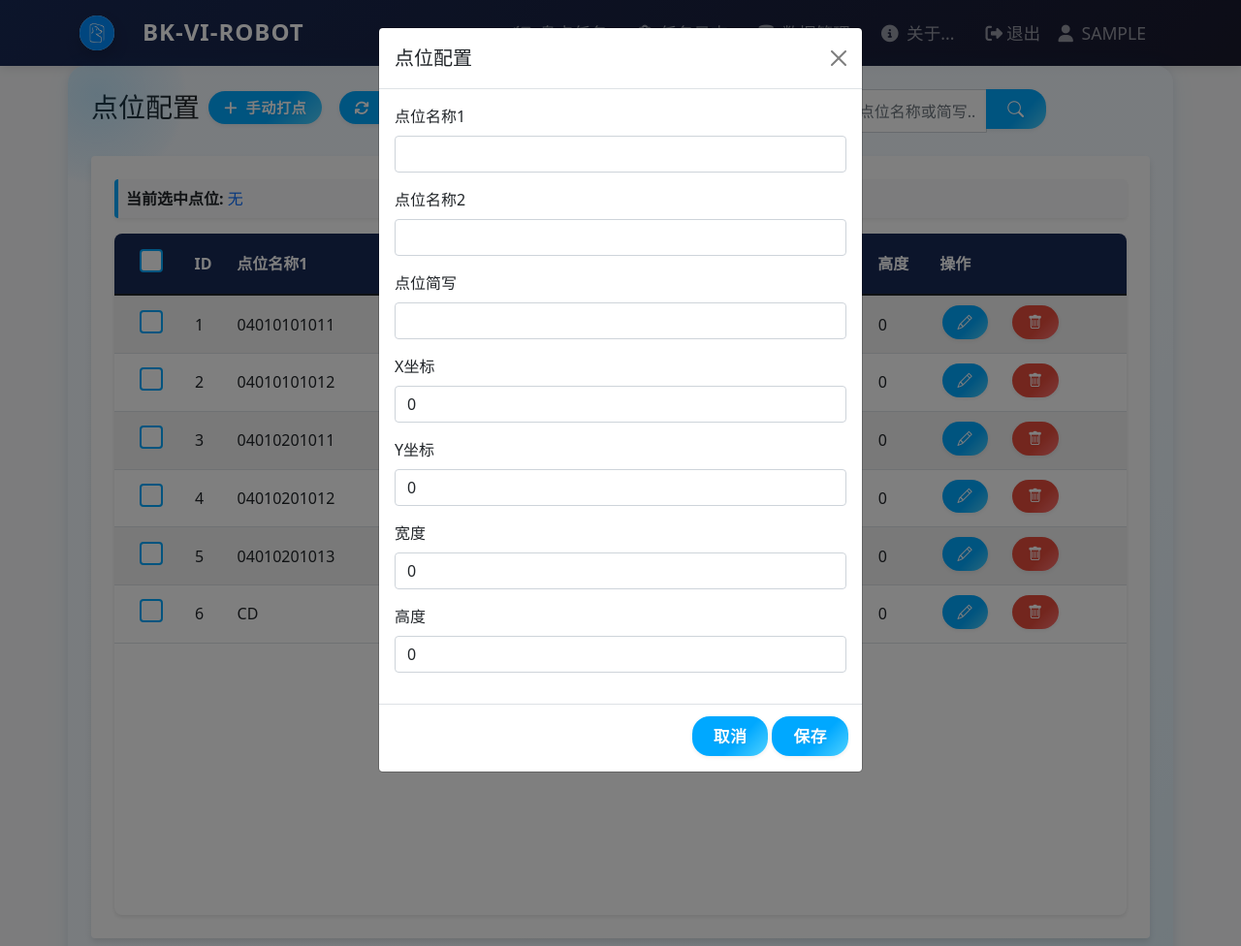
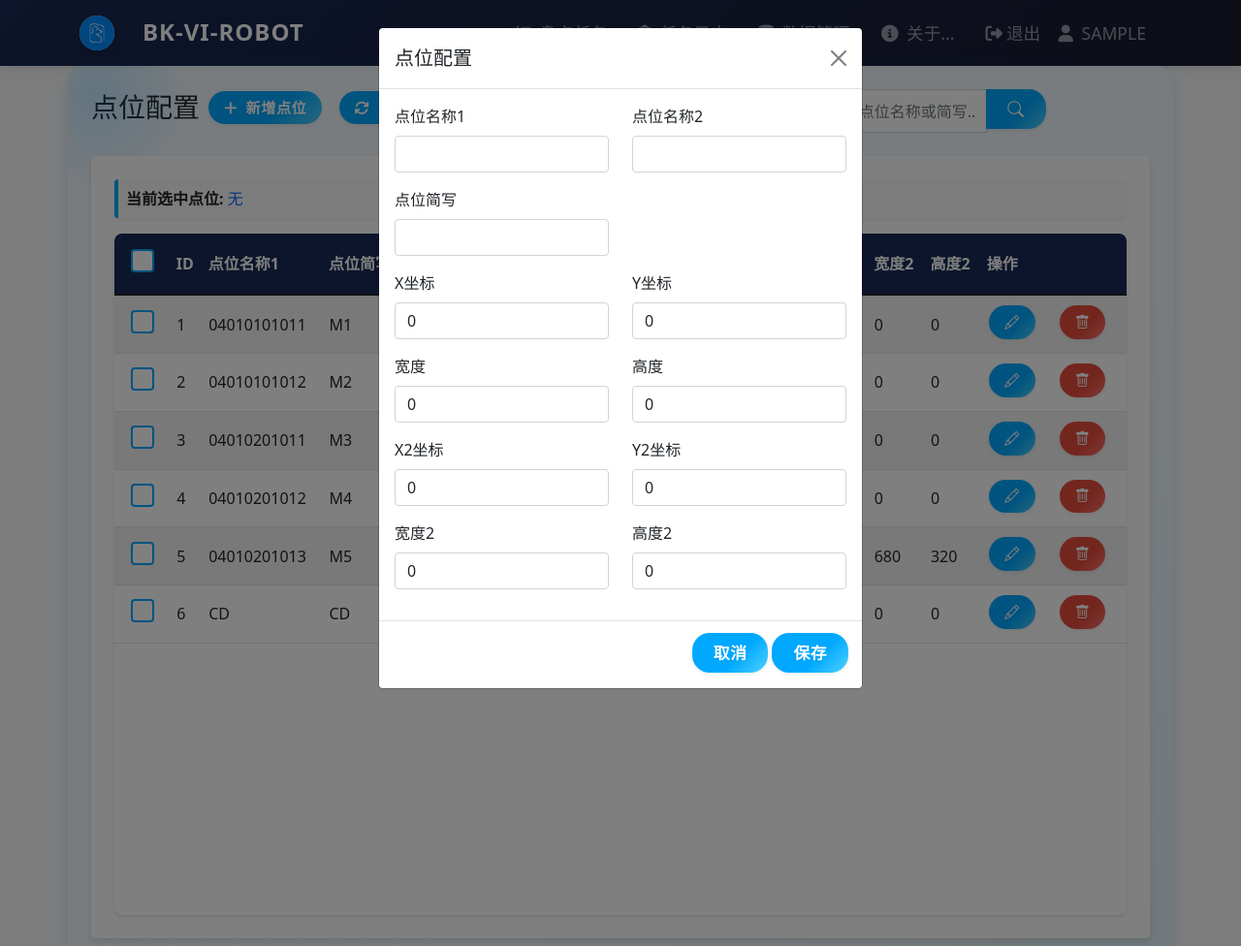
Before and after one commit to kzeng/bk-robot, a Flask app: page /marker-config in a window 1280 px wide, after a click on "新增点位". Shown: the whole page at 97% size. Run offline with Flask 3, Linux system fonts and the light colour scheme; the visitor is signed in with stand-in values (Sample User, id 1); some libraries are stand-ins or nearby versions.

Commit message:
feat: Add additional fields (x2, y2, w2, h2) to MarkerConfig model and update related API and UI

```diff
--- a/app/models.py
+++ b/app/models.py
@@ -41,6 +41,10 @@ class MarkerConfig(db.Model):
     y = db.Column(db.Integer, default=0)
     w = db.Column(db.Integer, default=0)
     h = db.Column(db.Integer, default=0)
+    x2 = db.Column(db.Integer, default=0)
+    y2 = db.Column(db.Integer, default=0)
+    w2 = db.Column(db.Integer, default=0)
+    h2 = db.Column(db.Integer, default=0)
 
     def __repr__(self):
         return f'<MarkerConfig {self.mid}>'
--- a/app/routes1.py
+++ b/app/routes1.py
@@ -647,7 +647,11 @@ def api_marker_configs():
             'x': c.x,
             'y': c.y,
             'w': c.w,
-            'h': c.h
+            'h': c.h,
+            'x2': c.x2,
+            'y2': c.y2,
+            'w2': c.w2,
+            'h2': c.h2
         } for c in configs])
 
     data = request.json
@@ -658,7 +662,11 @@ def api_marker_configs():
         x=data['x'],
         y=data['y'],
         w=data['w'],
-        h=data['h']
+        h=data['h'],
+        x2=data.get('x2', 0),
+        y2=data.get('y2', 0),
+        w2=data.get('w2', 0),
+        h2=data.get('h2', 0)
     )
     try:
         db.session.add(config)
@@ -695,6 +703,10 @@ def api_marker_config(id):
         config.y = data['y']
         config.w = data['w']
         config.h = data['h']
+        config.x2 = data.get('x2', 0)
+        config.y2 = data.get('y2', 0)
+        config.w2 = data.get('w2', 0)
+        config.h2 = data.get('h2', 0)
         db.session.commit()
         return jsonify({
             'id': config.id,
@@ -783,7 +795,11 @@ def sync_marker_configs():
                     x=0,
                     y=0,
                     w=0,
-                    h=0
+                    h=0,
+                    x2=0,
+                    y2=0,
+                    w2=0,
+                    h2=0
                 )
                 db.session.add(config)
 
@@ -807,6 +823,8 @@ def sync_marker_configs():
 
 @bp1.route('/api/photos/crop', methods=['POST'])
 def crop_images():
+    USE_MID2 = False
+
     try:
         logger.info("开始处理裁剪请求")
         data = request.get_json()
@@ -854,6 +872,7 @@ def crop_images():
                 # 查询marker_config表获取裁剪参数
                 marker_config = MarkerConfig.query.filter_by(mid=marker_id).first()
                 if marker_config == None:
+                    USE_MID2 = True
                     marker_config = MarkerConfig.query.filter_by(mid2=marker_id).first()
 
                 if not marker_config:
@@ -872,20 +891,35 @@ def crop_images():
                     logger.info(f"开始处理图片: {img_path}")
                     img = Image.open(img_path)
 
-                    # 如果x,y,w,h都为0，则跳过裁剪但仍然保存新文件
-                    if marker_config.x == 0 and marker_config.y == 0 and \
-                       marker_config.w == 0 and marker_config.h == 0:
-                        logger.info(f"配置参数全为0，跳过裁剪: {marker_id}")
-                        new_img = img
+                    if USE_MID2:
+                        if marker_config.x2 == 0 and marker_config.y2 == 0 and \
+                        marker_config.w2 == 0 and marker_config.h2 == 0:
+                            logger.info(f"配置参数全为0，跳过裁剪: {marker_id}")
+                            new_img = img
+                        else:
+                            # 执行裁剪
+                            logger.info(f"裁剪参数: x2={marker_config.x2}, y2={marker_config.y2}, w2={marker_config.w2}, h={marker_config.h2}")
+                            new_img = img.crop((
+                                marker_config.x2,  # 左
+                                marker_config.y2,  # 上
+                                marker_config.x2 + marker_config.w2,  # 右
+                                marker_config.y2 + marker_config.h2   # 下
+                            ))
                     else:
-                        # 执行裁剪
-                        logger.info(f"裁剪参数: x={marker_config.x}, y={marker_config.y}, w={marker_config.w}, h={marker_config.h}")
-                        new_img = img.crop((
-                            marker_config.x,  # 左
-                            marker_config.y,  # 上
-                            marker_config.x + marker_config.w,  # 右
-                            marker_config.y + marker_config.h   # 下
-                        ))
+                        # 如果x,y,w,h都为0，则跳过裁剪但仍然保存新文件
+                        if marker_config.x == 0 and marker_config.y == 0 and \
+                        marker_config.w == 0 and marker_config.h == 0:
+                            logger.info(f"配置参数全为0，跳过裁剪: {marker_id}")
+                            new_img = img
+                        else:
+                            # 执行裁剪
+                            logger.info(f"裁剪参数: x={marker_config.x}, y={marker_config.y}, w={marker_config.w}, h={marker_config.h}")
+                            new_img = img.crop((
+                                marker_config.x,  # 左
+                                marker_config.y,  # 上
+                                marker_config.x + marker_config.w,  # 右
+                                marker_config.y + marker_config.h   # 下
+                            ))
 
                     # 生成新的文件名
                     base_name = os.path.splitext(filename)[0]
--- a/app/static/js/marker-config.js
+++ b/app/static/js/marker-config.js
@@ -172,12 +172,18 @@ function loadMarkerConfigs() {
                     <td><input type="checkbox" class="marker-checkbox" data-marker-short="${config.mid_short}"></td>
                     <td>${config.id}</td>
                     <td>${config.mid}</td>
-                    <td>${config.mid2 || ''}</td>
+
                     <td>${config.mid_short}</td>
                     <td>${config.x}</td>
                     <td>${config.y}</td>
                     <td>${config.w}</td>
                     <td>${config.h}</td>
+
+                    <td>${config.mid2 || ''}</td>
+                    <td>${config.x2}</td>
+                    <td>${config.y2}</td>
+                    <td>${config.w2}</td>
+                    <td>${config.h2}</td>
                     <td>
                         <button class="btn btn-sm btn-primary" onclick="editMarkerConfig(${JSON.stringify(config).replace(/"/g, '&quot;')})">
                             <i class="bi bi-pencil"></i>
@@ -206,6 +212,10 @@ function editMarkerConfig(config) {
     document.getElementById('y').value = config.y;
     document.getElementById('w').value = config.w;
     document.getElementById('h').value = config.h;
+    document.getElementById('x2').value = config.x2 || 0;
+    document.getElementById('y2').value = config.y2 || 0;
+    document.getElementById('w2').value = config.w2 || 0;
+    document.getElementById('h2').value = config.h2 || 0;
 
     document.getElementById('markerConfigModalLabel').textContent = '编辑点位';
     const modal = new bootstrap.Modal(document.getElementById('markerConfigModal'));
@@ -227,7 +237,11 @@ function saveMarkerConfig() {
         x: parseInt(document.getElementById('x').value),
         y: parseInt(document.getElementById('y').value),
         w: parseInt(document.getElementById('w').value),
-        h: parseInt(document.getElementById('h').value)
+        h: parseInt(document.getElementById('h').value),
+        x2: parseInt(document.getElementById('x2').value),
+        y2: parseInt(document.getElementById('y2').value),
+        w2: parseInt(document.getElementById('w2').value),
+        h2: parseInt(document.getElementById('h2').value)
     };
 
     const url = id ? `/api/marker-config/${id}` : '/api/marker-config';
--- a/app/templates/marker_config.html
+++ b/app/templates/marker_config.html
@@ -162,7 +162,7 @@
 <div class="container mt-4">
     <h3 class="mb-4">点位配置
         <button type="button" class="btn btn-primary btn-sm me-2" data-bs-toggle="modal" data-bs-target="#markerConfigModal">
-              <i class="fas fa-plus me-1"></i> 手动打点
+              <i class="fas fa-plus me-1"></i> 新增点位
         </button>
         <button type="button" class="btn btn-success btn-sm me-2" id="syncMarkersButton">
               <i class="fas fa-sync me-1"></i> 同步机器人点位
@@ -196,12 +196,18 @@
                                 <th><input type="checkbox" id="selectAllCheckbox"></th>
                                 <th>ID</th>
                                 <th>点位名称1</th>
-                                <th>点位名称2</th>
+
                                 <th>点位简写</th>
                                 <th>X坐标</th>
                                 <th>Y坐标</th>
                                 <th>宽度</th>
                                 <th>高度</th>
+
+                                <th>点位名称2</th>
+                                <th>X2坐标</th>
+                                <th>Y2坐标</th>
+                                <th>宽度2</th>
+                                <th>高度2</th>
                                 <th>操作</th>
                             </tr>
                         </thead>
@@ -226,33 +232,61 @@
             <div class="modal-body">
                 <form id="markerConfigForm">
                     <input type="hidden" id="configId">
-                    <div class="mb-3">
+                    <div class="row mb-3">
+                        <div class="col-md-6">
                             <label for="mid" class="form-label">点位名称1</label>
                             <input type="text" class="form-control" id="mid" required>
                         </div>
-                    <div class="mb-3">
+                        <div class="col-md-6">
                             <label for="mid2" class="form-label">点位名称2</label>
                             <input type="text" class="form-control" id="mid2">
                         </div>
-                    <div class="mb-3">
+                    </div>
+                    <div class="row mb-3">
+                        <div class="col-md-6">
                             <label for="midShort" class="form-label">点位简写</label>
                             <input type="text" class="form-control" id="midShort" required>
                         </div>
-                    <div class="mb-3">
+                    </div>
+                    <div class="row mb-3">
+                        <div class="col-md-6">
                             <label for="x" class="form-label">X坐标</label>
                             <input type="number" class="form-control" id="x" value="0" required>
                         </div>
-                    <div class="mb-3">
+                        <div class="col-md-6">
                             <label for="y" class="form-label">Y坐标</label>
                             <input type="number" class="form-control" id="y" value="0" required>
                         </div>
-                    <div class="mb-3">
+                    </div>
+                    <div class="row mb-3">
+                        <div class="col-md-6">
                             <label for="w" class="form-label">宽度</label>
                             <input type="number" class="form-control" id="w" value="0" required>
                         </div>
-                    <div class="mb-3">
+                        <div class="col-md-6">
                             <label for="h" class="form-label">高度</label>
                             <input type="number" class="form-control" id="h" value="0" required>
+                        </div>
+                    </div>
+                    <div class="row mb-3">
+                        <div class="col-md-6">
+                            <label for="x2" class="form-label">X2坐标</label>
+                            <input type="number" class="form-control" id="x2" value="0" required>
+                        </div>
+                        <div class="col-md-6">
+                            <label for="y2" class="form-label">Y2坐标</label>
+                            <input type="number" class="form-control" id="y2" value="0" required>
+                        </div>
+                    </div>
+                    <div class="row mb-3">
+                        <div class="col-md-6">
+                            <label for="w2" class="form-label">宽度2</label>
+                            <input type="number" class="form-control" id="w2" value="0" required>
+                        </div>
+                        <div class="col-md-6">
+                            <label for="h2" class="form-label">高度2</label>
+                            <input type="number" class="form-control" id="h2" value="0" required>
+                        </div>
                     </div>
                 </form>
             </div>
```
Also changed, not shown: migrations/versions/c2e967457f05_add_x2_y2_w2_h2_fields_to_marker_config.py (added, +46 -0 lines), instance/tasks.db. Lines whose indentation alone changed are shown as unchanged.
